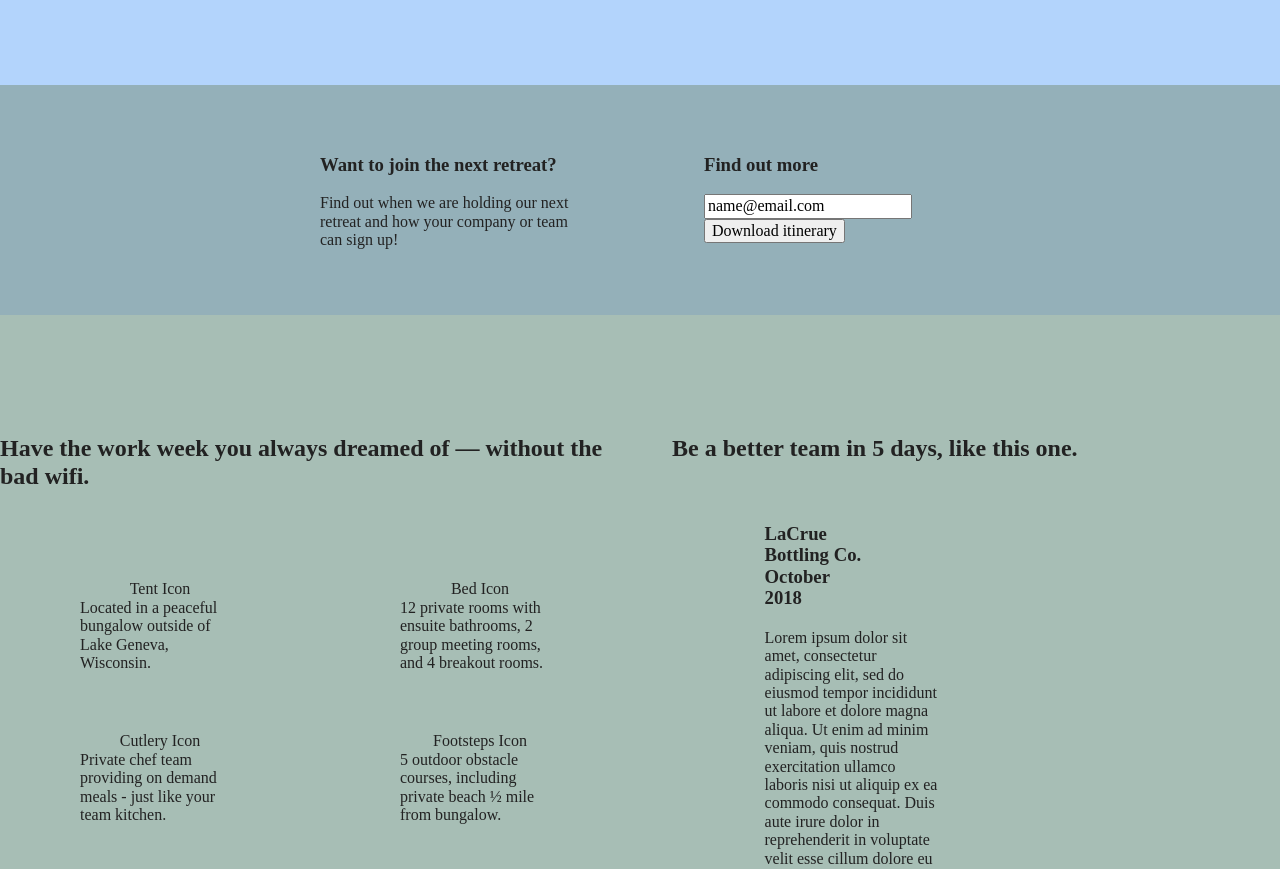
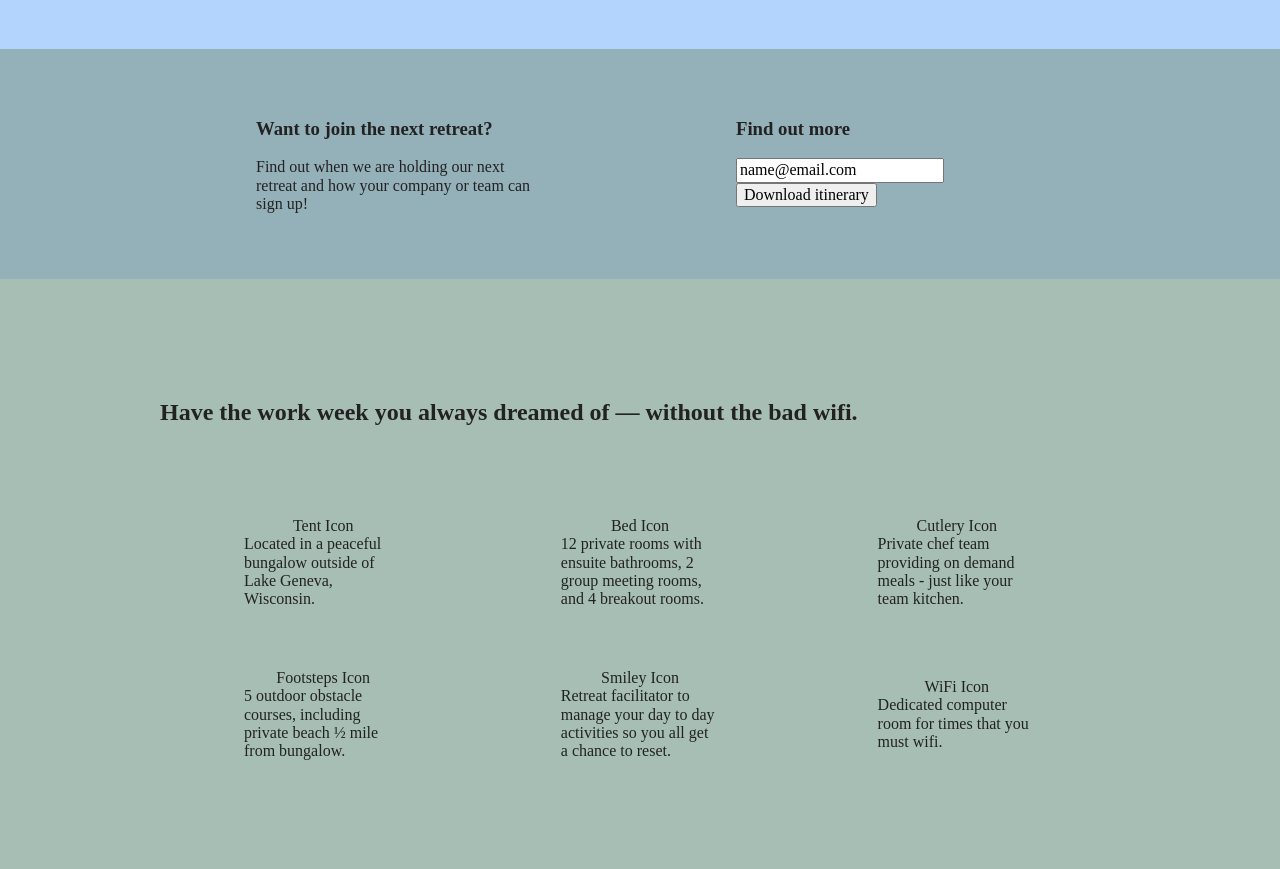
Before and after one commit to Tisca/Unplugged-responsive, a website built with Parcel: page index.html in a window 1280 px wide. Shown: the part 268-1137 px from the top of the page. Built offline with nearby package versions, Linux system fonts and the light colour scheme.

Commit message:
Added Desktop Styles

```diff
--- a/css/main.css
+++ b/css/main.css
@@ -188,7 +188,7 @@
   justify-content: center;
   align-items: center;
   flex-flow: row wrap;
-  background-color:#94b0b9;
+  background-color: #94b0b9;
 }
 
 /* Features */
@@ -197,7 +197,7 @@
   display: flex;
   justify-content: center;
   flex-flow: row wrap;
-  background-color:#a7beb5;
+  background-color: #a7beb5;
 }
 
 .features h2 {
@@ -375,14 +375,12 @@
   /* Tablet styles here */
 
   /* General styles */
-
   .content-wrapper {
     max-width: 640px;
     margin: 100px 0;
   }
 
   /* Header */
-
   header {
     justify-content: space-around;
     padding: 33px 0;
@@ -406,13 +404,11 @@
   }
 
   /* Hero Area */
-
   .hero-area h1 {
     margin: 0;
   }
 
   /* Aside */
-
   aside .content-wrapper {
     margin: 50px 0;
     display: flex;
@@ -427,7 +423,6 @@
   }
 
   /* Features */
-
   .features article {
     display: flex;
     justify-content: center;
@@ -441,7 +436,6 @@
   }
 
   /* Reviews */
-
   .reviews article {
     display: flex;
     justify-content: space-between;
@@ -452,7 +446,6 @@
   }
 
   /* Footer */
-
   footer .content-wrapper {
     width: 65%;
     margin: 100px 0;
@@ -508,6 +501,7 @@
   .faq-content {
     flex-basis: 40%;
   }
+
   .faq h2 {
     width: 100%;
   }
@@ -516,6 +510,69 @@
 
 @media only screen and (min-width: 1200px) {
   /* Desktop styles here */
+
+  /* General styles */
+  .content-wrapper {
+    max-width: 960px;
+  }
+
+  /* Header */
+  header {
+    padding: 15px 0;
+  }
+
+  /* Hero Area */
+  .hero-area h1 {
+    width: 60%;
+  }
+
+  /* Aside */
+  aside .content-wrapper {
+    justify-content: space-around;
+  }
+
+  aside .content-wrapper .form-description,
+  aside .content-wrapper .form {
+    width: 30%;
+  }
+
+  /* Features */
+  .features h2 {
+    width: 90%;
+  }
+
+  .features article {
+    flex-basis: 33%;
+  }
+
+  /* Reviews */
+  .reviews h2 {
+    margin-bottom: 50px;
+  }
+
+  .reviews article div {
+    width: 42%
+  }
+
+  /*  ==============================
+    About Page
+    ==============================
+*/
+
+  .mission h2,
+  .contact-section .content-wrapper h2 {
+    width: 95%;
+  }
+
+  /*  ==============================
+    FAQ Page
+    ==============================
+*/
+
+  .faq h2 {
+    width: 100%;
+  }
+
 }
 
 @media print,
@@ -532,6 +589,7 @@
    ========================================================================== */
 
 @media print {
+
   *,
   *::before,
   *::after {
```
Lines whose indentation alone changed are shown as unchanged.
